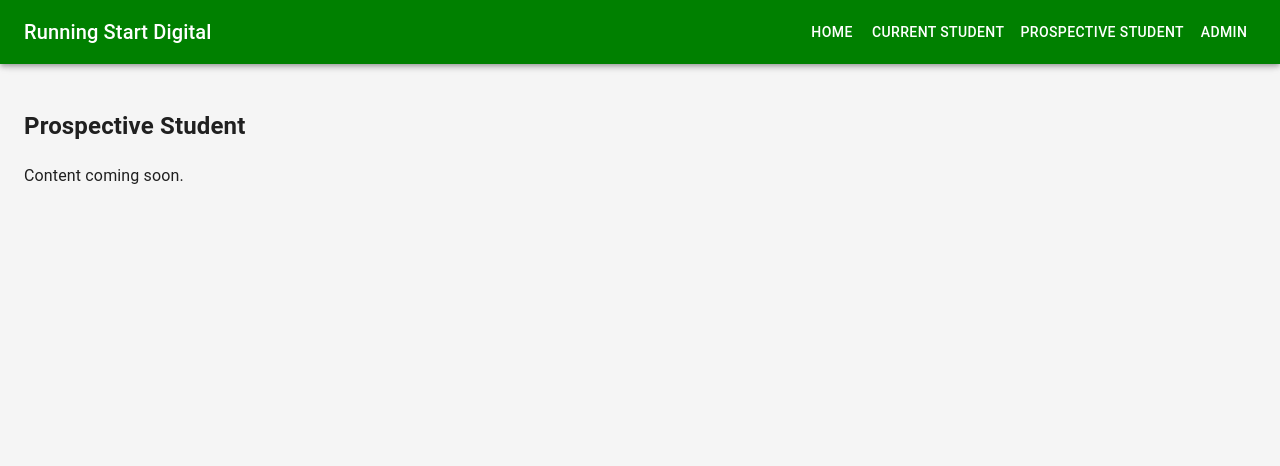
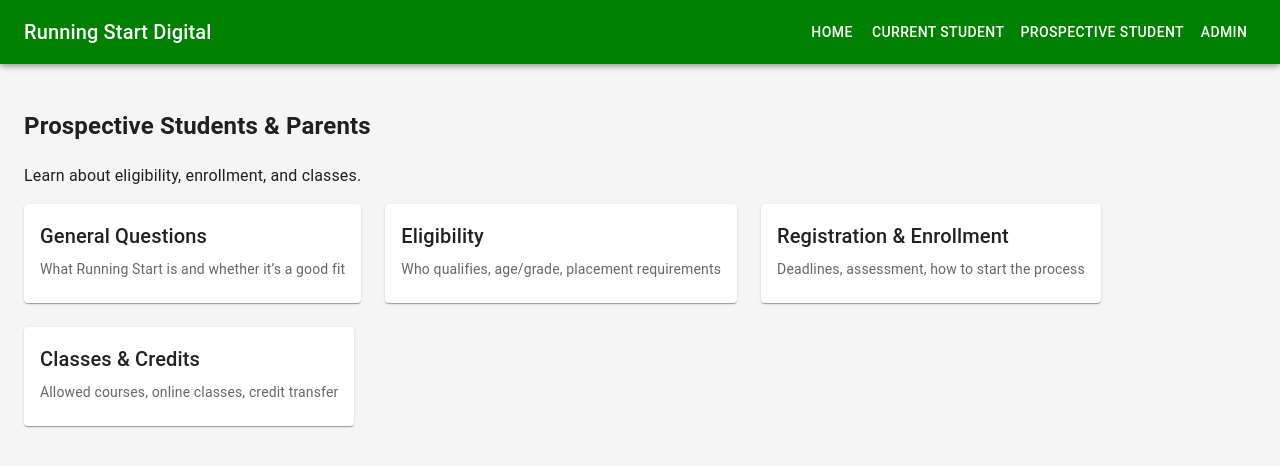
Before and after one commit to alstondsouza1/Running-start-digital-support, a React (Vite) app in the folder frontend/: page /prospective-student in a window 1280 px wide. Shown: the top 466 px of the page. Built offline with nearby package versions, Linux system fonts and the light colour scheme.

Commit message:
rendering both current and prospective student categories

```diff
--- a/frontend/src/pages/CurrentStudent.jsx
+++ b/frontend/src/pages/CurrentStudent.jsx
@@ -1,8 +1,13 @@
+import Categories from "../components/Categories";
+import { categorySets } from "../data/categories";
+
 export default function CurrentStudent() {
-    return (
-      <div style={{ padding: 24 }}>
-        <h2>Current Student</h2>
-        <p>Content coming soon.</p>
-      </div>
-    );
+  return (
+    <div style={{ padding: 24 }}>
+      <h2>Current Running Start Students</h2>
+      <p>Find answers to common questions below.</p>
+
+      <Categories categories={categorySets.current} />
+    </div>
+  );
 }
--- a/frontend/src/pages/ProspectiveStudent.jsx
+++ b/frontend/src/pages/ProspectiveStudent.jsx
@@ -1,8 +1,13 @@
-export default function ProspectiveStudent() {
-    return (
-      <div style={{ padding: 24 }}>
-        <h2>Prospective Student</h2>
-        <p>Content coming soon.</p>
-      </div>
-    );
+import Categories from "../components/Categories";
+import { categorySets } from "../data/categories";
+
+export default function NewStudent() {
+  return (
+    <div style={{ padding: 24 }}>
+      <h2>Prospective Students & Parents</h2>
+      <p>Learn about eligibility, enrollment, and classes.</p>
+
+      <Categories categories={categorySets.prospective} />
+    </div>
+  );
 }
```
